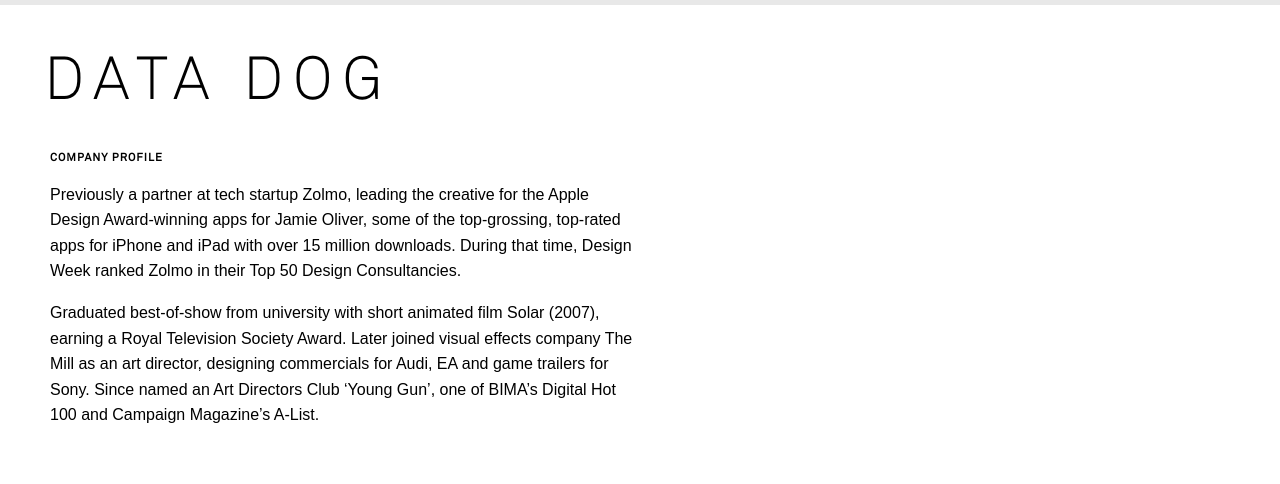
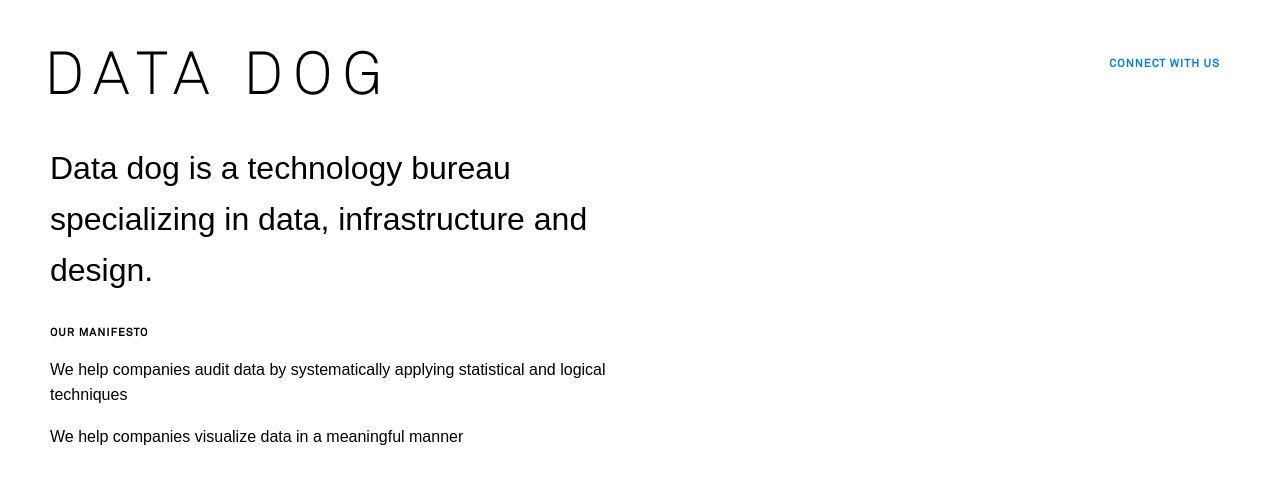
Before and after one commit to datadoginc/datadoginc.com, a plain HTML site: page index.html in a window 1280 px wide. Drawn offline with Linux system fonts and the light colour scheme.

Commit message:
add copy

```diff
--- a/index.html
+++ b/index.html
@@ -6,15 +6,15 @@
   <body>
     <header class="header">
       <img src="assets/logo.png" srcset="assets/logo-2x.png 2x" alt="logo">
+      <a class="nav" href="#">Connect with us</a>
     </header>
     <section class="content">
-      <h4 class="subheading">Company Profile</h4>
-      <p>
-        Previously a partner at tech startup Zolmo, leading the creative for the Apple Design Award-winning apps for Jamie Oliver, some of the top-grossing, top-rated apps for iPhone and iPad with over 15 million downloads. During that time, Design Week ranked Zolmo in their Top 50 Design Consultancies.
-      </p>
-      <p>
-        Graduated best-of-show from university with short animated film Solar (2007), earning a Royal Television Society Award. Later joined visual effects company The Mill as an art director, designing commercials for Audi, EA and game trailers for Sony. Since named an Art Directors Club ‘Young Gun’, one of BIMA’s Digital Hot 100 and Campaign Magazine’s A-List.
-      </p>
+      <h1>Data dog is a technology bureau specializing in data, infrastructure and design.</h1>
+      <h4 class="subheading">Our Manifesto</h4>
+      <ul>
+        <li>We help companies audit data by systematically applying statistical and logical techniques</li>
+         <li>We help companies visualize data in a meaningful manner</li>
+      </ul>
     </section>
   </body>
 </html>
--- a/main.css
+++ b/main.css
@@ -18,23 +18,54 @@
   font-style: normal;
 }
 
-* {
-  font-size: 16px;
-}
-
 body {
   padding: 50px;
   background-color: white;
-  border-top: 5px solid rgba(129, 129, 129, 0.18);
   font-family: 'Akkurat Light', sans-serif;
   line-height: 1.6;
   margin: 0;
+  font-size: 16px;
 
   -webkit-animation: fadein 2s;
   -moz-animation: fadein 2s;
   -ms-animation: fadein 2s;
   -o-animation: fadein 2s;
   animation: fadein 2s;
+}
+
+a {
+  text-transform: uppercase;
+  font-size: 11px;
+  letter-spacing: 1px;
+  text-decoration: none;
+  font-family: 'Akkurat', sans-serif;
+  font-weight: bold;
+  color: #007ee5;
+  padding: 4px 10px;
+  transition: color 0.5s ease;
+}
+
+a:hover {
+  color: black;
+}
+
+.nav {
+  float: right;
+}
+
+ul, li {
+  padding: 0;
+  list-style-type: none;
+}
+
+li {
+  margin-bottom: 1em;
+}
+
+h1 {
+  font-size: 32px;
+  font-family: 'Akkurat Light', sans-serif;
+  font-weight: 100;
 }
 
 .content {
```
